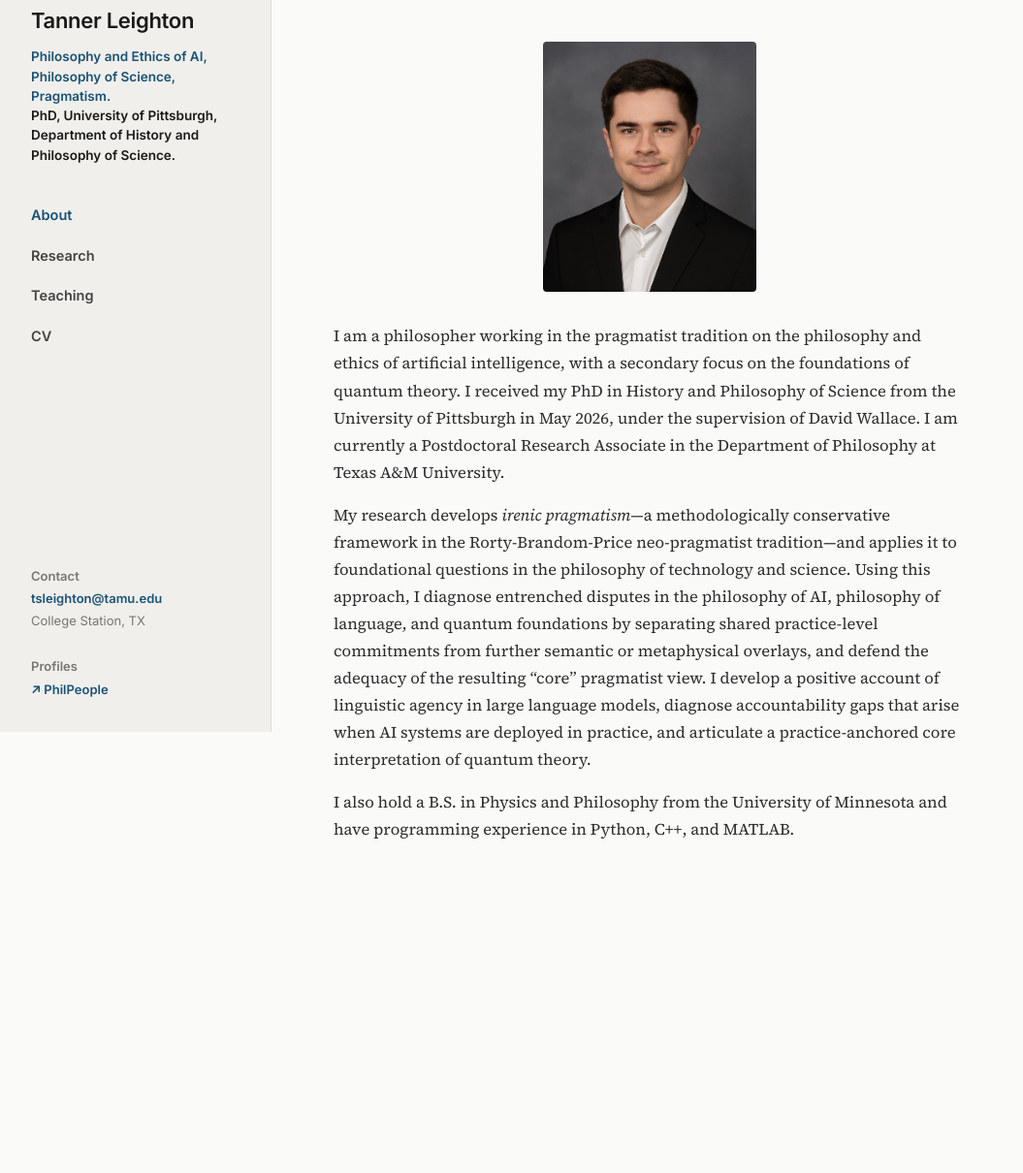
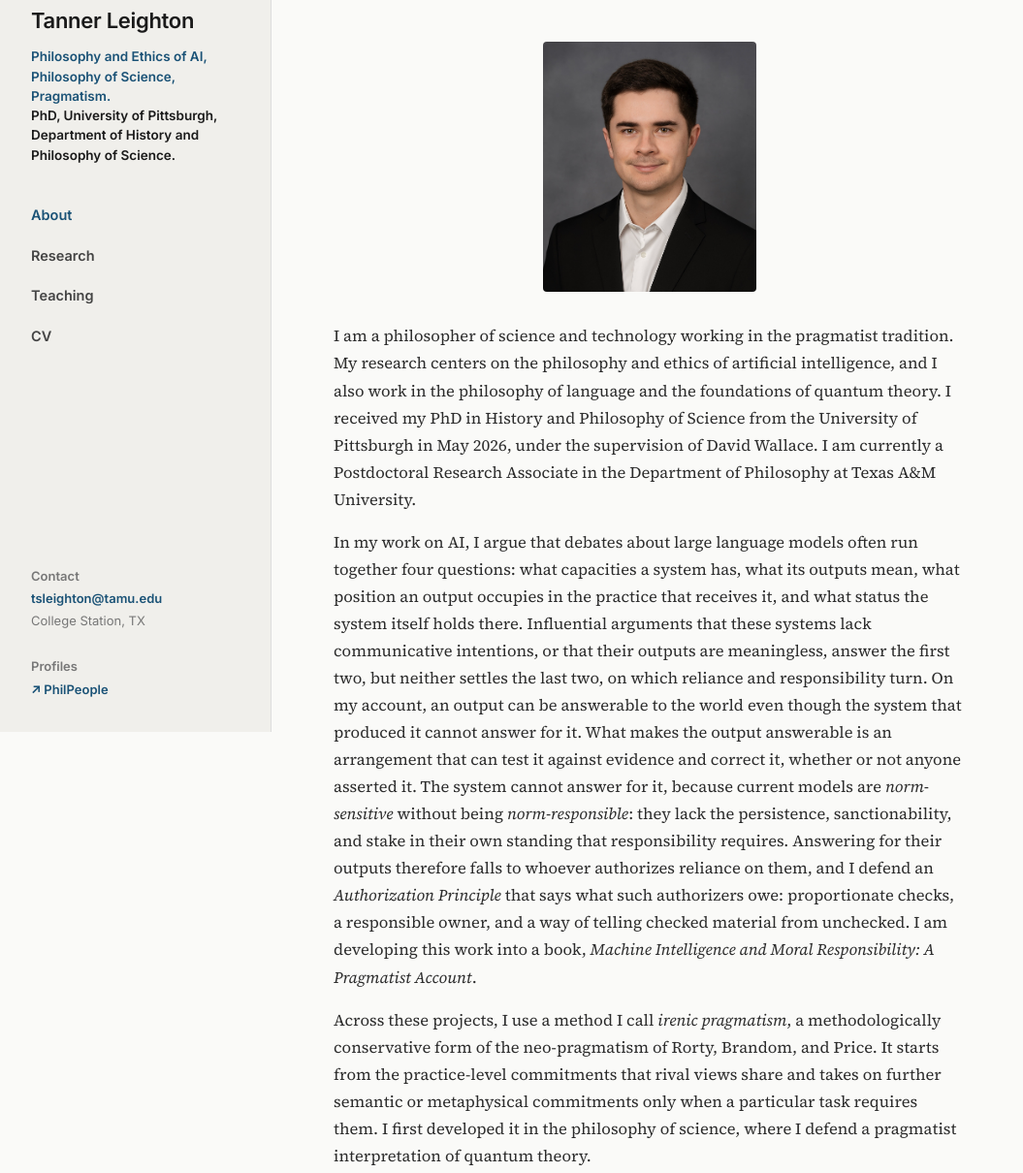
Before and after one commit to leightontanner/leightontanner.github.io, a plain HTML site: page index.html in a window 1280 px wide. Shown: the part 45-1255 px from the top of the page at 97% size, without its empty margins (0-1055 px from the left). Before the commit the page ends 1011 px from the top, so only its background shows below. Drawn offline with Linux system fonts and the light colour scheme.

Commit message:
Update index.html

```diff
--- a/index.html
+++ b/index.html
@@ -257,11 +257,15 @@
       </div>
 
       <p>
-        I am a philosopher working in the pragmatist tradition on the philosophy and ethics of artificial intelligence, with a secondary focus on the foundations of quantum theory. I received my PhD in History and Philosophy of Science from the University of Pittsburgh in May 2026, under the supervision of David Wallace. I am currently a Postdoctoral Research Associate in the Department of Philosophy at Texas A&M University.
+        I am a philosopher of science and technology working in the pragmatist tradition. My research centers on the philosophy and ethics of artificial intelligence, and I also work in the philosophy of language and the foundations of quantum theory. I received my PhD in History and Philosophy of Science from the University of Pittsburgh in May 2026, under the supervision of David Wallace. I am currently a Postdoctoral Research Associate in the Department of Philosophy at Texas A&amp;M University.
       </p>
 
       <p>
-        My research develops <em>irenic pragmatism</em>&mdash;a methodologically conservative framework in the Rorty-Brandom-Price neo-pragmatist tradition&mdash;and applies it to foundational questions in the philosophy of technology and science. Using this approach, I diagnose entrenched disputes in the philosophy of AI, philosophy of language, and quantum foundations by separating shared practice-level commitments from further semantic or metaphysical overlays, and defend the adequacy of the resulting &ldquo;core&rdquo; pragmatist view. I develop a positive account of linguistic agency in large language models, diagnose accountability gaps that arise when AI systems are deployed in practice, and articulate a practice-anchored core interpretation of quantum theory.
+        In my work on AI, I argue that debates about large language models often run together four questions: what capacities a system has, what its outputs mean, what position an output occupies in the practice that receives it, and what status the system itself holds there. Influential arguments that these systems lack communicative intentions, or that their outputs are meaningless, answer the first two, but neither settles the last two, on which reliance and responsibility turn. On my account, an output can be answerable to the world even though the system that produced it cannot answer for it. What makes the output answerable is an arrangement that can test it against evidence and correct it, whether or not anyone asserted it. The system cannot answer for it, because current models are <em>norm-sensitive</em> without being <em>norm-responsible</em>: they lack the persistence, sanctionability, and stake in their own standing that responsibility requires. Answering for their outputs therefore falls to whoever authorizes reliance on them, and I defend an <em>Authorization Principle</em> that says what such authorizers owe: proportionate checks, a responsible owner, and a way of telling checked material from unchecked. I am developing this work into a book, <em>Machine Intelligence and Moral Responsibility: A Pragmatist Account</em>.
+      </p>
+
+      <p>
+        Across these projects, I use a method I call <em>irenic pragmatism</em>, a methodologically conservative form of the neo-pragmatism of Rorty, Brandom, and Price. It starts from the practice-level commitments that rival views share and takes on further semantic or metaphysical commitments only when a particular task requires them. I first developed it in the philosophy of science, where I defend a pragmatist interpretation of quantum theory.
       </p>
 
       <p>
```
